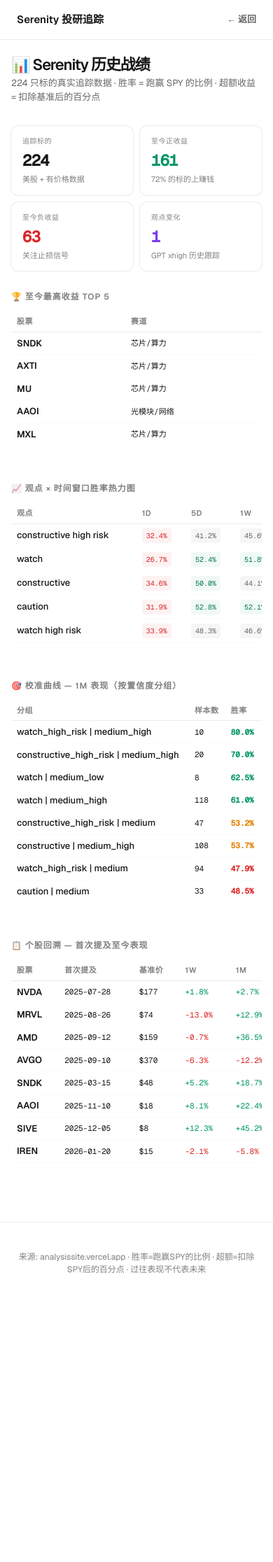
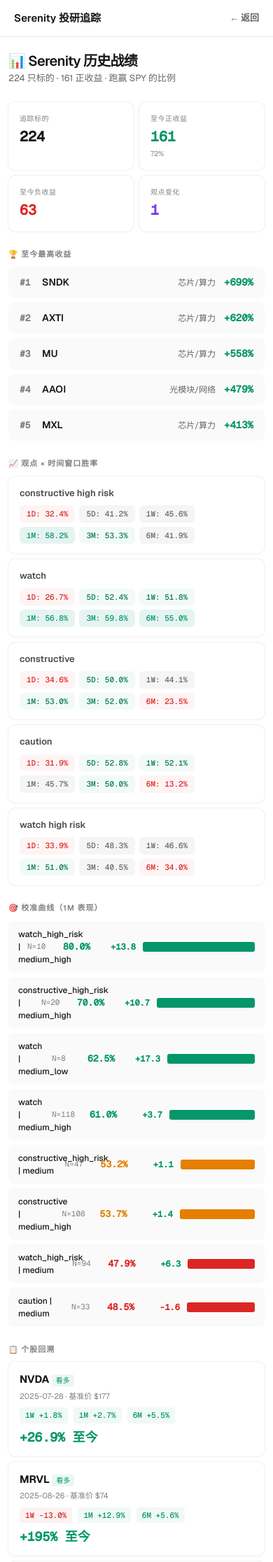
Before and after one commit to darkotan/trendpulse, a Flask app: page /performance in a window 390 px wide. Shown: the top 2232 px of the page at 70% size. Before the commit the page ends 1819 px from the top, so only its background shows below. Run offline with Flask 3, Linux system fonts and the light colour scheme.

Commit message:
Performance page: card-based mobile layout, zero horizontal scroll

```diff
--- a/templates/performance.html
+++ b/templates/performance.html
@@ -2,52 +2,77 @@
 <html lang="zh">
 <head>
   <meta charset="UTF-8"><meta name="viewport" content="width=device-width,initial-scale=1.0">
-  <title>Serenity 战绩追踪 — 历史准确率 & 收益分析 | TrendPulse</title>
-  <meta name="description" content="Serenity 历史战绩分析：看涨/看空准确率、校准曲线、提及后收益追踪。224只标的真实历史数据。">
+  <title>Serenity 战绩 — 历史准确率 & 收益 | TrendPulse</title>
+  <meta name="description" content="Serenity 历史战绩分析：看涨/看空准确率、校准曲线、提及后收益追踪。224只标的真实数据。">
   <link href="https://fonts.googleapis.com/css2?family=Geist:wght@300;400;500;600;700&family=Geist+Mono:wght@400;500&display=swap" rel="stylesheet">
   <style>
-    :root{--black:#171717;--white:#fff;--gray-600:#4d4d4d;--gray-500:#666;--gray-400:#808080;--gray-100:#ebebeb;--gray-50:#fafafa;--green:#059669;--red:#dc2626;--blue:#0072f5;--accent:#7c3aed;--orange:#e67e00;--shadow:0 0 0 1px rgba(0,0,0,.08)}
-    *{box-sizing:border-box;margin:0;padding:0}
+    :root{--black:#171717;--white:#fff;--gray-600:#4d4d4d;--gray-500:#666;--gray-400:#808080;--gray-100:#ebebeb;--gray-50:#fafafa;--green:#059669;--red:#dc2626;--blue:#0072f5;--accent:#7c3aed;--orange:#e67e00}
+    *,*::before,*::after{box-sizing:border-box;margin:0;padding:0}
     html,body{overflow-x:hidden;max-width:100vw}
-    body{background:var(--white);color:var(--black);font-family:'Geist',system-ui,sans-serif;font-feature-settings:'liga';line-height:1.5}
-    header{position:sticky;top:0;z-index:100;background:rgba(255,255,255,.95);backdrop-filter:blur(12px);box-shadow:0 0 0 1px rgba(0,0,0,.08);padding:0 24px;height:56px;display:flex;align-items:center;justify-content:space-between}
+    body{background:var(--white);color:var(--black);font-family:'Geist',system-ui,sans-serif;font-feature-settings:'liga';-webkit-font-smoothing:antialiased;line-height:1.5}
+    header{position:sticky;top:0;z-index:100;background:rgba(255,255,255,.95);backdrop-filter:blur(12px);box-shadow:0 0 0 1px rgba(0,0,0,.08);padding:0 20px;height:52px;display:flex;align-items:center;justify-content:space-between}
     header a{font-size:15px;font-weight:600;color:var(--black);text-decoration:none}
-    .container{max-width:1000px;margin:0 auto;padding:32px 24px}
-    h1{font-size:28px;font-weight:600;letter-spacing:-1.12px}
-    .sub{font-size:14px;color:var(--gray-500);margin-bottom:32px}
-    .cards{display:grid;grid-template-columns:repeat(auto-fit,minmax(180px,1fr));gap:10px;margin-bottom:28px}
-    .card{background:var(--white);box-shadow:var(--shadow);border-radius:10px;padding:18px 20px}
-    .card .l{font-size:10px;color:var(--gray-400);text-transform:uppercase;letter-spacing:.5px;margin-bottom:4px}
-    .card .v{font-size:28px;font-weight:700;font-family:'Geist Mono',monospace;letter-spacing:-0.56px}
-    .card .s{font-size:11px;color:var(--gray-400);margin-top:2px}
-    .section-title{font-size:12px;font-weight:600;color:var(--gray-400);text-transform:uppercase;letter-spacing:1px;margin:28px 0 12px}
-    table{width:100%;border-collapse:collapse;font-size:13px;margin-bottom:24px}
-    th{text-align:left;padding:8px 12px;border-bottom:1px solid var(--gray-100);font-size:11px;color:var(--gray-400);text-transform:uppercase;letter-spacing:.5px;font-weight:600}
-    td{padding:10px 12px;border-bottom:1px solid var(--gray-50);font-family:'Geist Mono',monospace;font-size:12px}
-    td:first-child{font-weight:600;font-family:'Geist',sans-serif;font-size:13px}
-    .win-bar{display:inline-block;height:18px;border-radius:3px;min-width:2px;vertical-align:middle}
-    .heat-cell{text-align:center;font-size:11px;padding:4px 8px;border-radius:4px;min-width:48px;display:inline-block}
-    .hot{background:rgba(5,150,105,.12);color:var(--green)}
-    .warm{background:rgba(5,150,105,.06);color:#0a7a55}
-    .cool{background:rgba(100,100,100,.06);color:var(--gray-500)}
-    .cold{background:rgba(220,38,38,.06);color:var(--red)}
-    .tag{display:inline-block;padding:1px 8px;border-radius:4px;font-size:11px;font-weight:500}
+    .container{max-width:900px;margin:0 auto;padding:28px 16px}
+    h1{font-size:24px;font-weight:600;letter-spacing:-0.72px}
+    .sub{font-size:13px;color:var(--gray-500);margin-bottom:24px}
+    .cards{display:grid;grid-template-columns:repeat(auto-fit,minmax(150px,1fr));gap:8px;margin-bottom:24px}
+    .card{box-shadow:0 0 0 1px rgba(0,0,0,.06);border-radius:10px;padding:16px}
+    .card .l{font-size:10px;color:var(--gray-400);text-transform:uppercase;letter-spacing:.5px;margin-bottom:3px}
+    .card .v{font-size:24px;font-weight:700;font-family:'Geist Mono',monospace}
+    .card .s{font-size:10px;color:var(--gray-400);margin-top:2px}
+    .section-title{font-size:11px;font-weight:600;color:var(--gray-400);text-transform:uppercase;letter-spacing:1px;margin:24px 0 10px}
+
+    /* Top 5 list */
+    .top-list{display:flex;flex-direction:column;gap:6px}
+    .top-item{display:flex;align-items:center;gap:12px;padding:12px 16px;background:var(--gray-50);border-radius:8px}
+    .top-rank{font-size:13px;font-weight:600;color:var(--gray-400);font-family:'Geist Mono',monospace;min-width:20px}
+    .top-sym{font-weight:600;font-size:14px;flex:1}
+    .top-chain{font-size:12px;color:var(--gray-500)}
+    .top-ret{font-weight:700;font-size:14px;font-family:'Geist Mono',monospace}
+
+    /* Heatmap cards */
+    .heat-grid{display:grid;grid-template-columns:repeat(auto-fill,minmax(280px,1fr));gap:8px}
+    .heat-card{box-shadow:0 0 0 1px rgba(0,0,0,.06);border-radius:10px;padding:14px 16px}
+    .heat-card .view-name{font-size:13px;font-weight:600;margin-bottom:8px;color:var(--gray-600)}
+    .heat-row{display:flex;gap:6px;flex-wrap:wrap}
+    .heat-badge{padding:4px 10px;border-radius:6px;font-size:11px;font-family:'Geist Mono',monospace;font-weight:500}
+    .hot{background:rgba(5,150,105,.1);color:var(--green)}
+    .warm{background:rgba(5,150,105,.05);color:#0a7a55}
+    .cool{background:#f5f5f5;color:var(--gray-500)}
+    .cold{background:rgba(220,38,38,.05);color:var(--red)}
+
+    /* Calibration list */
+    .cal-list{display:flex;flex-direction:column;gap:6px}
+    .cal-item{display:flex;align-items:center;gap:10px;padding:10px 14px;background:var(--gray-50);border-radius:8px;font-size:13px}
+    .cal-group{font-weight:500;flex:1;min-width:0;font-size:12px}
+    .cal-n{font-size:11px;color:var(--gray-400);min-width:30px;font-family:'Geist Mono',monospace}
+    .cal-wr{font-weight:600;min-width:50px;text-align:right;font-family:'Geist Mono',monospace}
+    .cal-ex{font-weight:600;min-width:55px;text-align:right;font-family:'Geist Mono',monospace;font-size:12px}
+    .cal-bar{height:14px;border-radius:3px;min-width:4px}
+
+    /* Stock timeline */
+    .stock-grid{display:grid;grid-template-columns:repeat(auto-fill,minmax(240px,1fr));gap:8px}
+    .stock-card{box-shadow:0 0 0 1px rgba(0,0,0,.06);border-radius:10px;padding:14px 16px}
+    .stock-card .sym{font-size:15px;font-weight:700}
+    .stock-card .meta{font-size:11px;color:var(--gray-400);margin-top:4px}
+    .stock-card .perf{display:flex;gap:8px;flex-wrap:wrap;margin-top:8px}
+    .stock-card .perf span{padding:3px 8px;border-radius:4px;font-size:11px;font-family:'Geist Mono',monospace;font-weight:500}
+    .stock-card .since{font-size:18px;font-weight:700;margin-top:6px;font-family:'Geist Mono',monospace}
+
+    .tag{display:inline-block;padding:1px 6px;border-radius:4px;font-size:10px;font-weight:500}
     .tag-bull{background:rgba(5,150,105,.08);color:var(--green)}
     .tag-bear{background:rgba(220,38,38,.08);color:var(--red)}
-    footer{text-align:center;padding:40px 24px;border-top:1px solid var(--gray-100);margin-top:40px;font-size:12px;color:var(--gray-400)}
-    /* Mobile */
-    @media(max-width:640px){
+
+    footer{text-align:center;padding:36px 20px;border-top:1px solid var(--gray-100);margin-top:36px;font-size:11px;color:var(--gray-400)}
+
+    @media(max-width:480px){
       .cards{grid-template-columns:repeat(2,1fr)}
-      .container{padding:20px 16px}
-      h1{font-size:22px}
-      .sub{font-size:13px}
-      .card{padding:14px 16px}
-      .card .v{font-size:22px}
-      .heat-cell{font-size:10px;padding:3px 6px;min-width:36px}
-      th,td{padding:6px 8px;font-size:11px}
-      .table-wrap{overflow-x:auto;-webkit-overflow-scrolling:touch;margin:0 -16px;padding:0 16px}
-      table{min-width:600px;width:100%}
-      .tbl-scroll{overflow-x:auto;-webkit-overflow-scrolling:touch}
+      .heat-grid{grid-template-columns:1fr}
+      .stock-grid{grid-template-columns:1fr}
+      .card .v{font-size:20px}
+      .container{padding:20px 12px}
+      h1{font-size:20px}
+    }
   </style>
 </head>
 <body>
@@ -56,80 +81,73 @@
     <a href="/" style="font-size:13px;color:var(--gray-500)">← 返回</a>
   </header>
   <div class="container" id="app"></div>
-  <footer><p>来源: analysissite.vercel.app · 胜率=跑赢SPY的比例 · 超额=扣除SPY后的百分点 · 过往表现不代表未来</p></footer>
+  <footer><p>来源: analysissite.vercel.app · 胜率=跑赢SPY · 超额=扣除基准 · 过往不代表未来</p></footer>
 
   <script>
     fetch('/api/performance').then(r=>r.json()).then(d=>{
       const h=d.heatmap||[],c=d.calibration||[],t=d.stocks_timeline||[],top=d.top_returns||[],s=d.summary||{};
-      const esc=s=>s?String(s).replace(/&/g,'&amp;').replace(/</g,'&lt;').replace(/>/g,'&gt;'):'';
 
-      // Heat cell color helper
-      function heatClass(v){
-        const n=parseFloat(v);
-        if(n>=55) return 'hot';
-        if(n>=50) return 'warm';
-        if(n>=40) return 'cool';
-        return 'cold';
-      }
+      function hcls(v){const n=parseFloat(v);return n>=55?'hot':n>=50?'warm':n>=40?'cool':'cold';}
+      function heatBadge(label,pct){return`<span class="heat-badge ${hcls(pct)}">${label}: ${pct}</span>`;}
 
       document.getElementById('app').innerHTML=`
         <h1>📊 Serenity 历史战绩</h1>
-        <p class="sub">224 只标的真实追踪数据 · 胜率 = 跑赢 SPY 的比例 · 超额收益 = 扣除基准后的百分点</p>
+        <p class="sub">${s.total_stocks_tracked||224} 只标的 · ${s.positive_return||161} 正收益 · 跑赢 SPY 的比例</p>
 
         <div class="cards">
-          <div class="card"><div class="l">追踪标的</div><div class="v">${s.total_stocks_tracked||224}</div><div class="s">美股 + 有价格数据</div></div>
-          <div class="card"><div class="l">至今正收益</div><div class="v" style="color:var(--green)">${s.positive_return||161}</div><div class="s">${((s.positive_return||161)/(s.total_stocks_tracked||224)*100).toFixed(0)}% 的标的上赚钱</div></div>
-          <div class="card"><div class="l">至今负收益</div><div class="v" style="color:var(--red)">${s.negative_return||63}</div><div class="s">关注止损信号</div></div>
-          <div class="card"><div class="l">观点变化</div><div class="v" style="color:var(--accent)">1</div><div class="s">GPT xhigh 历史跟踪</div></div>
+          <div class="card"><div class="l">追踪标的</div><div class="v">${s.total_stocks_tracked||224}</div></div>
+          <div class="card"><div class="l">至今正收益</div><div class="v" style="color:var(--green)">${s.positive_return||161}</div><div class="s">${((s.positive_return||161)/(s.total_stocks_tracked||224)*100).toFixed(0)}%</div></div>
+          <div class="card"><div class="l">至今负收益</div><div class="v" style="color:var(--red)">${s.negative_return||63}</div></div>
+          <div class="card"><div class="l">观点变化</div><div class="v" style="color:var(--accent)">1</div></div>
         </div>
 
-        <div class="section-title">🏆 至今最高收益 Top 5</div>
-        <div class="tbl-scroll"><table><tr><th>股票</th><th>赛道</th><th>至今收益</th></tr>
-        ${top.map(t=>`<tr><td style="font-weight:600">${t.symbol}</td><td>${t.chain}</td><td style="color:var(--green);font-weight:600">${t.return}</td></tr>`).join('')}</table></div>
+        <div class="section-title">🏆 至今最高收益</div>
+        <div class="top-list">
+          ${top.map((t,i)=>`<div class="top-item">
+            <span class="top-rank">#${i+1}</span>
+            <span class="top-sym">${t.symbol}</span>
+            <span class="top-chain">${t.chain}</span>
+            <span class="top-ret" style="color:var(--green)">${t.return}</span>
+          </div>`).join('')}
+        </div>
 
-        <div class="section-title">📈 观点 × 时间窗口胜率热力图</div>
-        <div class="tbl-scroll"><table>
-          <tr><th>观点</th><th>1D</th><th>5D</th><th>1W</th><th>1M</th><th>3M</th><th>6M</th></tr>
-          ${h.map(r=>`<tr>
-            <td style="font-weight:500;font-family:Geist,sans-serif">${r.view.replace(/_/g,' ')}</td>
-            <td><span class="heat-cell ${heatClass(r['1d'])}">${r['1d']}</span></td>
-            <td><span class="heat-cell ${heatClass(r['5d'])}">${r['5d']}</span></td>
-            <td><span class="heat-cell ${heatClass(r['1w'])}">${r['1w']}</span></td>
-            <td><span class="heat-cell ${heatClass(r['1m'])}">${r['1m']}</span></td>
-            <td><span class="heat-cell ${heatClass(r['3m'])}">${r['3m']}</span></td>
-            <td><span class="heat-cell ${heatClass(r['6m'])}">${r['6m']}</span></td>
-          </tr>`).join('')}
-        </table></div>
+        <div class="section-title">📈 观点 × 时间窗口胜率</div>
+        <div class="heat-grid">
+          ${h.map(r=>`<div class="heat-card">
+            <div class="view-name">${r.view.replace(/_/g,' ')}</div>
+            <div class="heat-row">
+              ${heatBadge('1D',r['1d'])}${heatBadge('5D',r['5d'])}${heatBadge('1W',r['1w'])}${heatBadge('1M',r['1m'])}${heatBadge('3M',r['3m'])}${heatBadge('6M',r['6m'])}
+            </div>
+          </div>`).join('')}
+        </div>
 
-        <div class="section-title">🎯 校准曲线 — 1M 表现（按置信度分组）</div>
-        <div class="tbl-scroll"><table>
-          <tr><th>分组</th><th>样本数</th><th>胜率</th><th>均值超额</th><th>强度</th></tr>
+        <div class="section-title">🎯 校准曲线（1M 表现）</div>
+        <div class="cal-list">
           ${c.map(r=>{
             const wr=parseFloat(r.win_rate);
-            const w=Math.max(2,wr*2);
-            return `<tr>
-              <td style="font-weight:500;font-family:Geist,sans-serif">${r.group}</td>
-              <td>${r.n}</td>
-              <td><span style="color:${wr>=60?'var(--green)':wr>=50?'var(--orange)':'var(--red)'};font-weight:600">${r.win_rate}</span></td>
-              <td style="color:${r.avg_excess.startsWith('+')?'var(--green)':'var(--red)'};font-weight:600">${r.avg_excess}</td>
-              <td><span class="win-bar" style="width:${w}px;background:${wr>=60?'var(--green)':wr>=50?'var(--orange)':'var(--red)'}"></span></td>
-            </tr>`;
+            return`<div class="cal-item">
+              <span class="cal-group">${r.group}</span>
+              <span class="cal-n">N=${r.n}</span>
+              <span class="cal-wr" style="color:${wr>=60?'var(--green)':wr>=50?'var(--orange)':'var(--red)'}">${r.win_rate}</span>
+              <span class="cal-ex" style="color:${r.avg_excess.startsWith('+')?'var(--green)':'var(--red)'}">${r.avg_excess}</span>
+              <span class="cal-bar" style="width:${Math.max(4,wr*2)}px;background:${wr>=60?'var(--green)':wr>=50?'var(--orange)':'var(--red)'}"></span>
+            </div>`;
           }).join('')}
-        </table></div>
+        </div>
 
-        <div class="section-title">📋 个股回溯 — 首次提及至今表现</div>
-        <div class="tbl-scroll"><table>
-          <tr><th>股票</th><th>首次提及</th><th>基准价</th><th>1W</th><th>1M</th><th>6M</th><th>至今</th><th>观点</th></tr>
-          ${t.map(r=>`<tr>
-            <td style="font-weight:600">${r.symbol}</td>
-            <td>${r.first_mention}</td><td>${r.base_price}</td>
-            <td style="color:${r['1w'].startsWith('+')?'var(--green)':'var(--red)'}">${r['1w']}</td>
-            <td style="color:${r['1m'].startsWith('+')?'var(--green)':'var(--red)'}">${r['1m']}</td>
-            <td style="color:${r['6m'].startsWith('+')?'var(--green)':'var(--red)'}">${r['6m']}</td>
-            <td style="font-weight:700;color:${r.since.startsWith('+')?'var(--green)':'var(--red)'}">${r.since}</td>
-            <td><span class="tag ${r.view==='看多'?'tag-bull':'tag-bear'}">${r.view}</span></td>
-          </tr>`).join('')}
-        </table></div>`;
+        <div class="section-title">📋 个股回溯</div>
+        <div class="stock-grid">
+          ${t.map(r=>`<div class="stock-card">
+            <div class="sym">${r.symbol} <span class="tag ${r.view==='看多'?'tag-bull':'tag-bear'}">${r.view}</span></div>
+            <div class="meta">${r.first_mention} · 基准价 ${r.base_price}</div>
+            <div class="perf">
+              <span style="color:${r['1w'].startsWith('+')?'var(--green)':'var(--red)'};background:${r['1w'].startsWith('+')?'rgba(5,150,105,.06)':'rgba(220,38,38,.06)'}">1W ${r['1w']}</span>
+              <span style="color:${r['1m'].startsWith('+')?'var(--green)':'var(--red)'};background:${r['1m'].startsWith('+')?'rgba(5,150,105,.06)':'rgba(220,38,38,.06)'}">1M ${r['1m']}</span>
+              <span style="color:${r['6m'].startsWith('+')?'var(--green)':'var(--red)'};background:${r['6m'].startsWith('+')?'rgba(5,150,105,.06)':'rgba(220,38,38,.06)'}">6M ${r['6m']}</span>
+            </div>
+            <div class="since" style="color:${r.since.startsWith('+')?'var(--green)':'var(--red)'}">${r.since} 至今</div>
+          </div>`).join('')}
+        </div>`;
     }).catch(()=>{document.getElementById('app').innerHTML='<div style="padding:40px;text-align:center;color:var(--gray-400)">加载数据中...</div>';});
   </script>
 </body>
```
Also changed, not shown: data/analytics.db, 3 other files.
